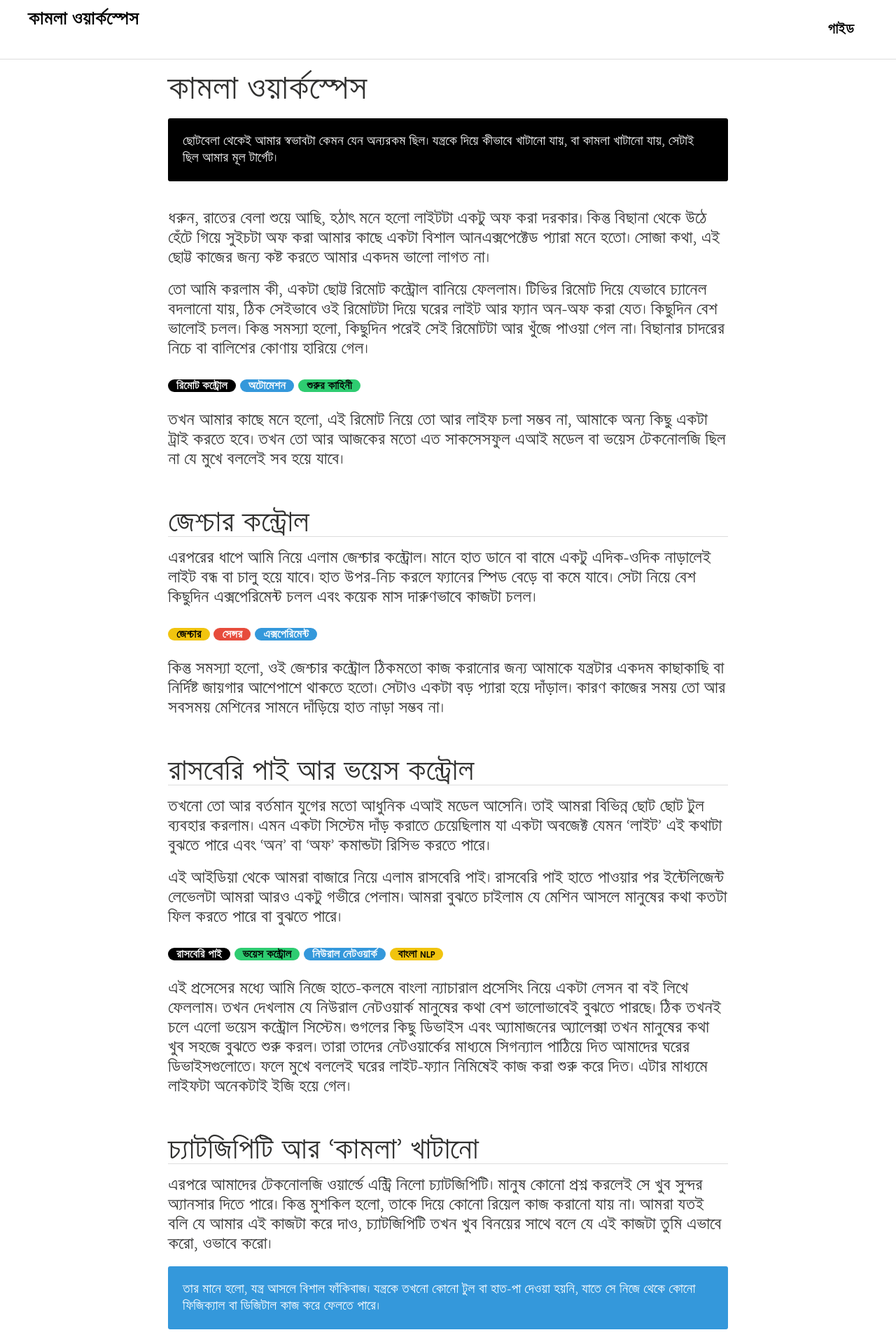
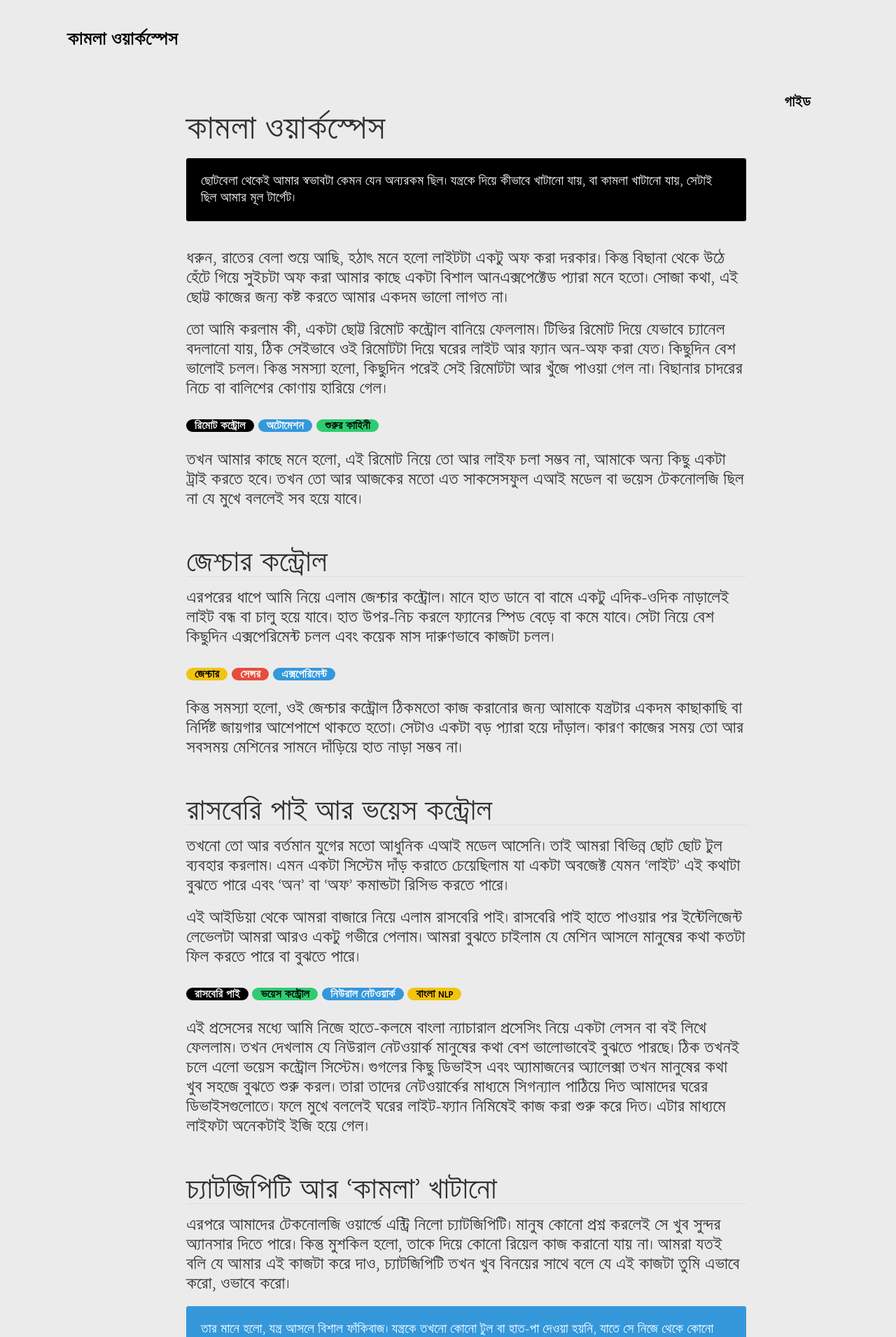
Before and after one commit to raqueeb/kamla_wksp, a Jekyll site: the page built from docs/index.md, in a window 1280 px wide. Shown: the top 1910 px of the page at 70% size. Built offline with Jekyll 4.4.1, drawn with Linux system fonts in a browser that asks for light colours; some of the changed text lies outside the part shown.

Commit message:
Fix hamburger button positioning on mobile + match template masthead/nav styling

```diff
--- a/docs/css/main.css
+++ b/docs/css/main.css
@@ -353,21 +353,18 @@ img {
    ========================================================================== */
 
 #masthead {
-  background-color: #fff;
-  padding: 0 20px;
+  padding: 1.618em;
   z-index: 5;
-  border-bottom: 1px solid #ddd;
 }
 #masthead .inner-wrap {
-  max-width: 1200px;
-  margin: 0 auto;
-  display: flex;
-  justify-content: space-between;
-  align-items: center;
+  max-width: 68em;
+  margin-left: auto;
+  margin-right: auto;
 }
 
 .site-title {
-  padding: 12px 0;
+  display: block;
+  padding: 15px 0;
   height: 60px;
   text-decoration: none;
   color: #000;
@@ -393,12 +390,13 @@ img {
 .menu li a {
   position: relative;
   display: block;
-  margin-right: 20px;
-  padding: 18px 0;
+  margin-right: 1.618em;
+  padding: 15px 0;
+  height: 60px;
   font-family: "SiyamRupali", "Helvetica Neue", "Segoe UI", Arial, sans-serif;
   font-weight: 700;
   font-size: 16px;
-  line-height: 24px;
+  line-height: 30px;
   color: #000;
   text-transform: uppercase;
   text-decoration: none;
@@ -427,6 +425,16 @@ img {
   width: 100%;
 }
 
+.top-menu {
+  display: none;
+  position: relative;
+}
+
+.top-menu ul {
+  position: absolute;
+  right: 0;
+}
+
 .top-menu .home {
   display: none;
 }
@@ -436,14 +444,17 @@ img {
    ========================================================================== */
 
 #page-wrapper {
-  padding: 0 20px;
-  background: #fff;
+  padding: 0 1.618em;
+  height: 100%;
+  width: 100%;
+  z-index: 2;
 }
 
 #main {
   max-width: 800px;
   margin: 0 auto;
   padding: 30px 0 60px 0;
+  width: 100%;
 }
 
 .page-title {
@@ -572,11 +583,11 @@ nav.toc a:hover {
 
 .sliding-menu-button {
   position: fixed;
-  top: 1.618em;
-  right: 1.618em;
+  top: 20px;
+  right: 20px;
   display: none;
-  width: 60px;
-  height: 60px;
+  width: 50px;
+  height: 50px;
   background: #000;
   outline: 0;
   padding: 0;
@@ -767,6 +778,10 @@ nav.toc a:hover {
   }
   .sliding-menu-button {
     display: block !important;
+    position: fixed;
+    top: 20px;
+    right: 20px;
+    z-index: 20;
   }
 }
 
--- a/docs/index.md
+++ b/docs/index.md
@@ -2,10 +2,7 @@
 layout: default
 title: কামলা ওয়ার্কস্পেস
 ---
-
-<div class="notice">
-ছোটবেলা থেকেই আমার স্বভাবটা কেমন যেন অন্যরকম ছিল। যন্ত্রকে দিয়ে কীভাবে খাটানো যায়, বা কামলা খাটানো যায়, সেটাই ছিল আমার মূল টার্গেট।
-</div>
+<div class="notice">ছোটবেলা থেকেই আমার স্বভাবটা কেমন যেন অন্যরকম ছিল। যন্ত্রকে দিয়ে কীভাবে খাটানো যায়, বা কামলা খাটানো যায়, সেটাই ছিল আমার মূল টার্গেট।</div>
 
 ধরুন, রাতের বেলা শুয়ে আছি, হঠাৎ মনে হলো লাইটটা একটু অফ করা দরকার। কিন্তু বিছানা থেকে উঠে হেঁটে গিয়ে সুইচটা অফ করা আমার কাছে একটা বিশাল আনএক্সপেক্টেড প্যারা মনে হতো। সোজা কথা, এই ছোট্ট কাজের জন্য কষ্ট করতে আমার একদম ভালো লাগত না।
 
@@ -50,9 +47,7 @@ title: কামলা ওয়ার্কস্পেস
 
 এরপরে আমাদের টেকনোলজি ওয়ার্ল্ডে এন্ট্রি নিলো **চ্যাটজিপিটি**। মানুষ কোনো প্রশ্ন করলেই সে খুব সুন্দর অ্যানসার দিতে পারে। কিন্তু মুশকিল হলো, তাকে দিয়ে কোনো রিয়েল কাজ করানো যায় না। আমরা যতই বলি যে আমার এই কাজটা করে দাও, চ্যাটজিপিটি তখন খুব বিনয়ের সাথে বলে যে এই কাজটা তুমি এভাবে করো, ওভাবে করো।
 
-<div class="notice-info">
-তার মানে হলো, যন্ত্র আসলে বিশাল ফাঁকিবাজ। যন্ত্রকে তখনো কোনো টুল বা হাত-পা দেওয়া হয়নি, যাতে সে নিজে থেকে কোনো ফিজিক্যাল বা ডিজিটাল কাজ করে ফেলতে পারে।
-</div>
+<div class="notice-info">তার মানে হলো, যন্ত্র আসলে বিশাল ফাঁকিবাজ। যন্ত্রকে তখনো কোনো টুল বা হাত-পা দেওয়া হয়নি, যাতে সে নিজে থেকে কোনো ফিজিক্যাল বা ডিজিটাল কাজ করে ফেলতে পারে।</div>
 
 ব্যাপারটা ঠিক এমন যে, যন্ত্রের একটা দারুণ মাথা বা ব্রেইন আছে এবং আমার মাথা সরাসরি সেই যন্ত্রের সাথে কথা বলছে। কিন্তু আমার তো মাথার সাথে হাত-পা আছে, আমি চাইলেই একটা কাজ নিজে করে ফেলতে পারি। চ্যাটজিপিটিকে কোনো কিছু করতে বললে সে সেটা কোনো অ্যাকশনে কনভার্ট করতে পারত না, কারণ তার তো কোনো হাত-পা বা টুল নেই।
 
```
Also changed, not shown: other parts of docs/index.md (+5 -1 lines).
